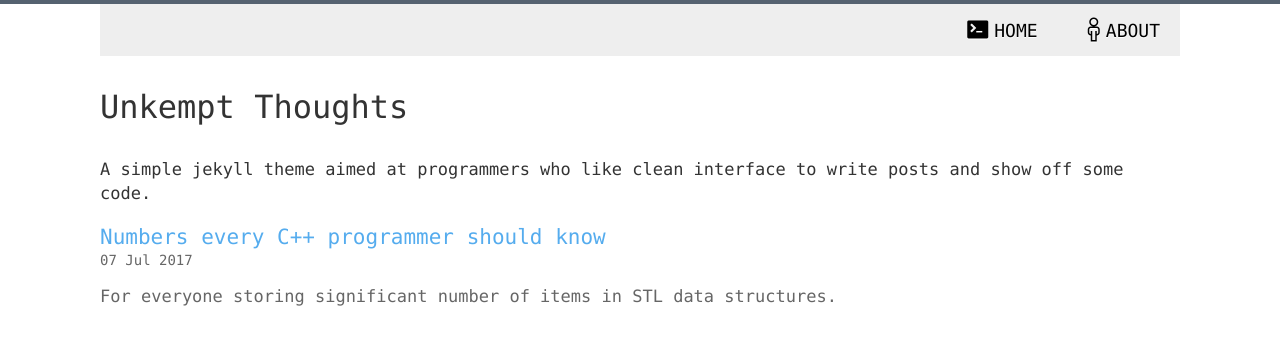
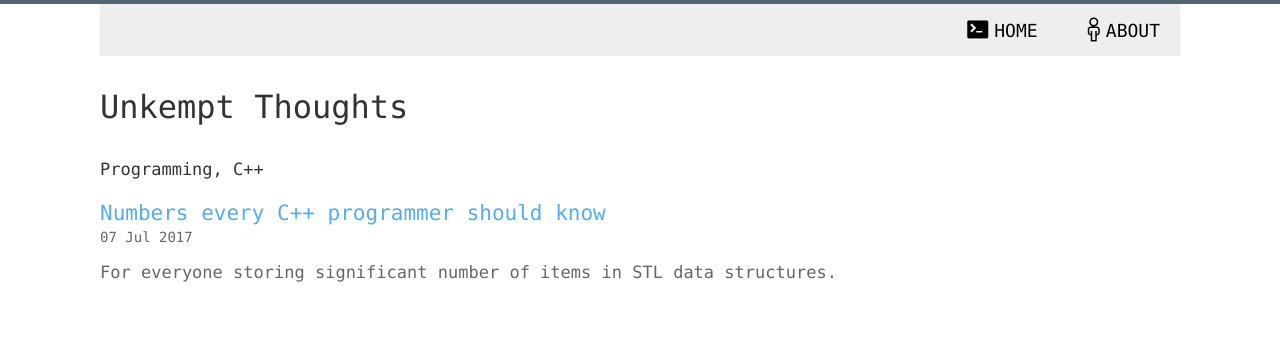
Before and after one commit to dyniusz/dyniusz.github.io, a Jekyll site: the page built from blog/index.html, in a window 1280 px wide. Shown: the top 345 px of the page. Built offline with Jekyll 4.4.1, drawn with Linux system fonts in a browser that asks for light colours.

Commit message:
Update _config.yml

```diff
--- a/_config.yml
+++ b/_config.yml
@@ -1,10 +1,7 @@
 name: Unkempt Thoughts
 description: >
-    A simple jekyll theme aimed at programmers who like clean interface to write posts
-    and show off some code.
+    Programming, C++
 about: >
-    At vero eos et accusamus et iusto odio dignissimos ducimus qui blanditiis praesentium voluptatum deleniti atque corrupti quos dolores et quas molestias excepturi sint occaecati cupiditate non provident, similique sunt in culpa qui officia deserunt mollitia animi, id est laborum et dolorum fuga. Et harum quidem rerum facilis est et expedita distinctio. Nam libero tempore, cum soluta nobis est eligendi optio cumque nihil impedit quo minus id quod maxime placeat facere possimus, omnis voluptas assumenda est, omnis dolor repellendus. Temporibus autem quibusdam et aut officiis debitis aut rerum necessitatibus saepe eveniet ut et voluptates repudiandae sint et molestiae non recusandae. Itaque earum rerum hic tenetur a sapiente delectus, ut aut reiciendis voluptatibus maiores alias consequatur aut perferendis doloribus asperiores repellat.
-
 
 url: "https://dyniusz.github.io"
 baseurl: "/blog"
```
